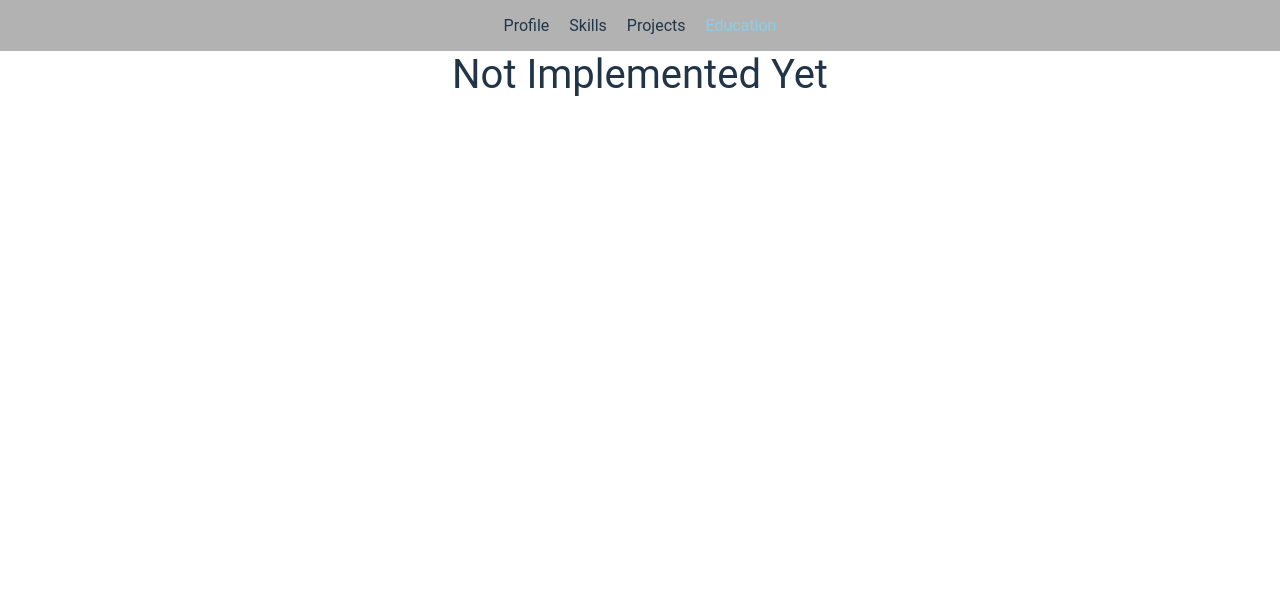
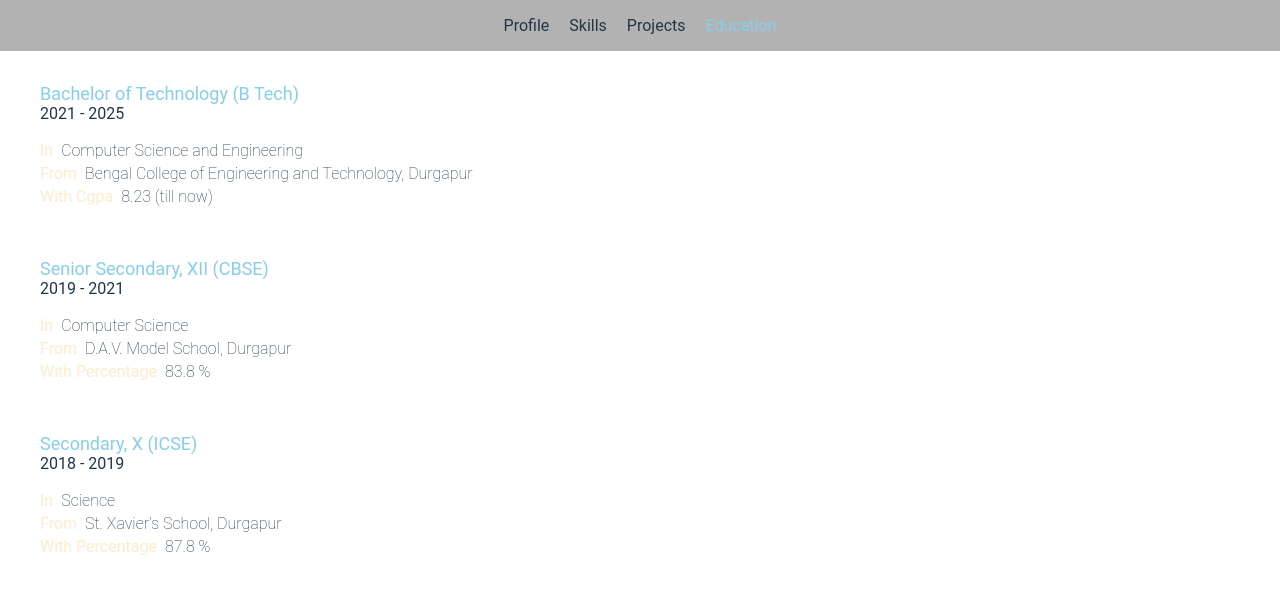
Before and after one commit to srideep-banerjee/Portfolio, a React (Vite) app: page / in a window 1280 px wide. Both pictures are taken after a click on the item "Education". Shown: the top 594 px of the page. Built offline with nearby package versions, Linux system fonts and the light colour scheme.

Commit message:
Added education page

```diff
--- a/src/data/app.ts
+++ b/src/data/app.ts
@@ -2,10 +2,11 @@ import * as React from 'react'
 import Home from '../home/Home'
 import Skills from '../skills/Skills'
 import Projects from '../projects/Projects'
+import Educations from '../education/Education'
 
 export const appData: Map<string, React.FunctionComponent | null> = new Map([
     ["Profile", Home],
     ["Skills", Skills],
     ["Projects", Projects],
-    ["Education", null]
+    ["Education", Educations]
 ])
--- /dev/null
+++ b/src/data/education.ts
@@ -0,0 +1,39 @@
+export type Education = {
+    degree: string,
+    field: string,
+    institution: string,
+    start: string,
+    end: string,
+    ongoing?: boolean
+} & ({marking: "cgpa", cgpa: number} | {marking: "percentage", percentage: number})
+
+export const educationList: Array<Education> = [
+    {
+        degree: "Bachelor of Technology (B Tech)",
+        field: "Computer Science and Engineering",
+        institution: "Bengal College of Engineering and Technology, Durgapur",
+        start: "2021",
+        end: "2025",
+        ongoing: true,
+        marking: "cgpa",
+        cgpa: 8.23
+    },
+    {
+        degree: "Senior Secondary, XII (CBSE)",
+        field: "Computer Science",
+        institution: "D.A.V. Model School, Durgapur",
+        start: "2019",
+        end: "2021",
+        marking: "percentage",
+        percentage: 83.8
+    },
+    {
+        degree: "Secondary, X (ICSE)",
+        field: "Science",
+        institution: "St. Xavier's School, Durgapur",
+        start: "2018",
+        end: "2019",
+        marking: "percentage",
+        percentage: 87.8
+    }
+]
--- /dev/null
+++ b/src/education/Education.tsx
@@ -0,0 +1,52 @@
+import { Education, educationList } from "../data/education"
+import "../styles/common.css"
+import "../styles/Education.css"
+
+export default function Educations() {
+    return (
+        <div className="edu-container appbar-adjusted-height">
+            <ul id="edu-list">
+                {
+                    educationList.map(
+                        (education) => <EducationItem education={education} />
+                    )
+                }
+            </ul>
+        </div>
+    )
+}
+
+function EducationItem({education}: {education: Education}) {
+    const keyName = education.marking == 'cgpa' ? "Cgpa" : "Percentage"
+    let value = education.marking == "cgpa" ? `${education.cgpa}` : `${education.percentage} %`;
+    if (education.ongoing) {
+        value += " (till now)"
+    }
+    return (
+        <div className="edu-item">
+            <span className="edu-name">{education.degree}</span>
+            <span className="edu-period">{`${education.start} - ${education.end}`}</span>
+            <span className="edu-item-detail">
+                <EducationItemDetail field="In" value={education.field} />
+            </span>
+            <span className="edu-item-detail">
+                <EducationItemDetail field="From" value={education.institution}/>
+            </span>
+            <span className="edu-item-detail">
+                <EducationItemDetail
+                    field={`With ${keyName}`}
+                    value={value}
+                    />
+            </span>
+        </div>
+    )
+}
+
+function EducationItemDetail({field, value}: {field: string, value: string}) {
+    return (
+        <>
+            <span className="edu-field">{field}</span>
+            <span className="edu-value">{value}</span>
+        </>
+    )
+}
--- /dev/null
+++ b/src/styles/Education.css
@@ -0,0 +1,55 @@
+.edu-container {
+    display: flex;
+    width: 100%;
+}
+
+#edu-list {
+    display: flex;
+    flex: 1;
+    gap: 16px;
+    padding-top: 16px;
+    padding-bottom: 16px;
+    box-sizing: border-box;
+    flex-direction: column;
+    justify-content: start;
+    height: 100%;
+    overflow-y: auto;
+}
+
+.edu-item {
+    display: flex;
+    background-color: rgba(255, 255, 255, 0.0375);
+    padding: 16px;
+    margin: 0 24px;
+    border-radius: 16px;
+    flex-direction: column;
+    justify-content: center;
+    align-items: start;
+}
+
+.edu-name {
+    color: skyblue;
+    font-size: 1.125rem
+}
+
+.edu-period {
+    font-size: 1rem;
+    padding-bottom: 18px;
+}
+
+.edu-item-detail {
+    padding-bottom: 0.25rem;
+    gap: 12px;
+}
+
+.edu-field {
+    font-size: 1rem;
+    color: blanchedalmond
+}
+
+.edu-value {
+    padding-left: 8px;
+    font-size: 1rem;
+    font-weight: 100;
+    width: 100%;
+}
```
